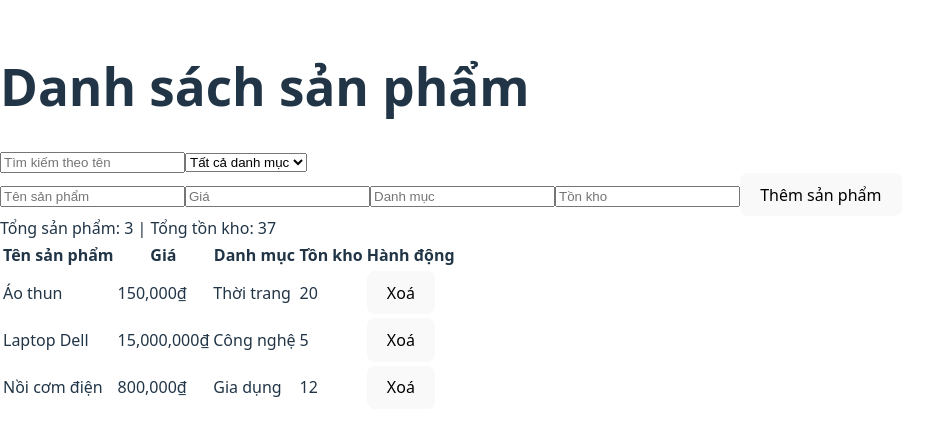
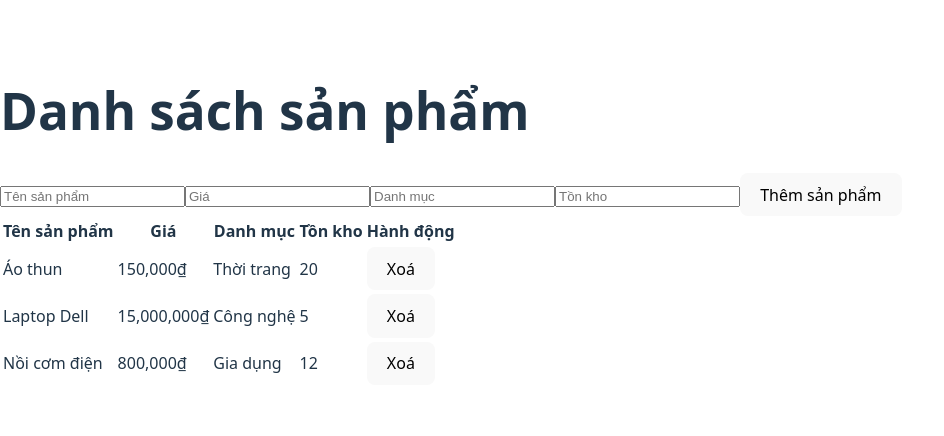
Before and after one commit to NguyenTamThanhIUH/NguyenTamThanh_ReactJS_TestCK, a React (Vite) app in the folder thuchanh/: page / in a window 1280 px wide. Shown: the part 182-618 px from the top of the page, without its empty margins (0-944 px from the left). Built offline with nearby package versions, Linux system fonts and the light colour scheme.

Commit message:
9. refactor: tách component  ProductItem

```diff
--- /dev/null
+++ b/thuchanh/src/components/ProductItem.jsx
@@ -0,0 +1,23 @@
+// ProductItem.jsx
+import React from "react";
+
+const ProductItem = ({ product, onDelete }) => {
+  return (
+    <tr key={product.id}>
+      <td className="p-2 border">{product.name}</td>
+      <td className="p-2 border">{product.price.toLocaleString()}₫</td>
+      <td className="p-2 border">{product.category}</td>
+      <td className="p-2 border">{product.stock}</td>
+      <td className="p-2 border">
+        <button
+          onClick={() => onDelete(product.id)}
+          className="bg-red-500 text-white px-2 py-1 rounded hover:bg-red-600"
+        >
+          Xoá
+        </button>
+      </td>
+    </tr>
+  );
+};
+
+export default ProductItem;
--- a/thuchanh/src/components/ProductList.jsx
+++ b/thuchanh/src/components/ProductList.jsx
@@ -1,4 +1,6 @@
+// ProductList.jsx
 import React, { useState, useEffect } from "react";
+import ProductItem from "./ProductItem"; // import ProductItem component
 
 const initialProducts = [
   { id: 1, name: "Áo thun", price: 150000, category: "Thời trang", stock: 20 },
@@ -53,6 +55,7 @@ const ProductList = () => {
     };
 
     setProducts([...products, productToAdd]);
+
     setNewProduct({ name: "", price: "", category: "", stock: "" });
   };
 
@@ -63,46 +66,8 @@ const ProductList = () => {
     }
   };
 
-  const handleSearch = (e) => {
-    setSearchTerm(e.target.value);
-  };
-
-  const handleFilterChange = (e) => {
-    setFilterCategory(e.target.value);
-  };
-
-  const filteredProducts = products.filter((product) => {
-    const matchesSearch = product.name.toLowerCase().includes(searchTerm.toLowerCase());
-    const matchesCategory = filterCategory === "Tất cả" || product.category === filterCategory;
-    return matchesSearch && matchesCategory;
-  });
-
-  const totalProducts = filteredProducts.length;
-  const totalStock = filteredProducts.reduce((sum, product) => sum + product.stock, 0);
-
   return (
-    <div className="p-4 max-w-4xl mx-auto">
-      {/* Tìm kiếm và lọc */}
-      <div className="mb-4 flex gap-4">
-        <input
-          type="text"
-          placeholder="Tìm kiếm theo tên"
-          value={searchTerm}
-          onChange={handleSearch}
-          className="border p-2 flex-1"
-        />
-        <select
-          value={filterCategory}
-          onChange={handleFilterChange}
-          className="border p-2"
-        >
-          <option value="Tất cả">Tất cả danh mục</option>
-          <option value="Thời trang">Thời trang</option>
-          <option value="Công nghệ">Công nghệ</option>
-          <option value="Gia dụng">Gia dụng</option>
-        </select>
-      </div>
-
+    <div>
       {/* Form Thêm sản phẩm */}
       <div className="mb-4 grid grid-cols-5 gap-2">
         <input
@@ -145,11 +110,6 @@ const ProductList = () => {
         </button>
       </div>
 
-      {/* Thống kê tổng */}
-      <div className="mb-4 text-right font-semibold">
-        Tổng sản phẩm: {totalProducts} | Tổng tồn kho: {totalStock}
-      </div>
-
       {/* Bảng sản phẩm */}
       <table className="table-auto w-full border">
         <thead>
@@ -162,21 +122,12 @@ const ProductList = () => {
           </tr>
         </thead>
         <tbody>
-          {filteredProducts.map((product) => (
-            <tr key={product.id}>
-              <td className="p-2 border">{product.name}</td>
-              <td className="p-2 border">{product.price.toLocaleString()}₫</td>
-              <td className="p-2 border">{product.category}</td>
-              <td className="p-2 border">{product.stock}</td>
-              <td className="p-2 border">
-                <button
-                  onClick={() => handleDeleteProduct(product.id)}
-                  className="bg-red-500 text-white px-2 py-1 rounded hover:bg-red-600"
-                >
-                  Xoá
-                </button>
-              </td>
-            </tr>
+          {products.map((product) => (
+            <ProductItem
+              key={product.id}
+              product={product}
+              onDelete={handleDeleteProduct} // Truyền hàm xóa vào
+            />
           ))}
         </tbody>
       </table>
```
Also changed, not shown: thuchanh/minhchung/Câu9.PNG (added).
